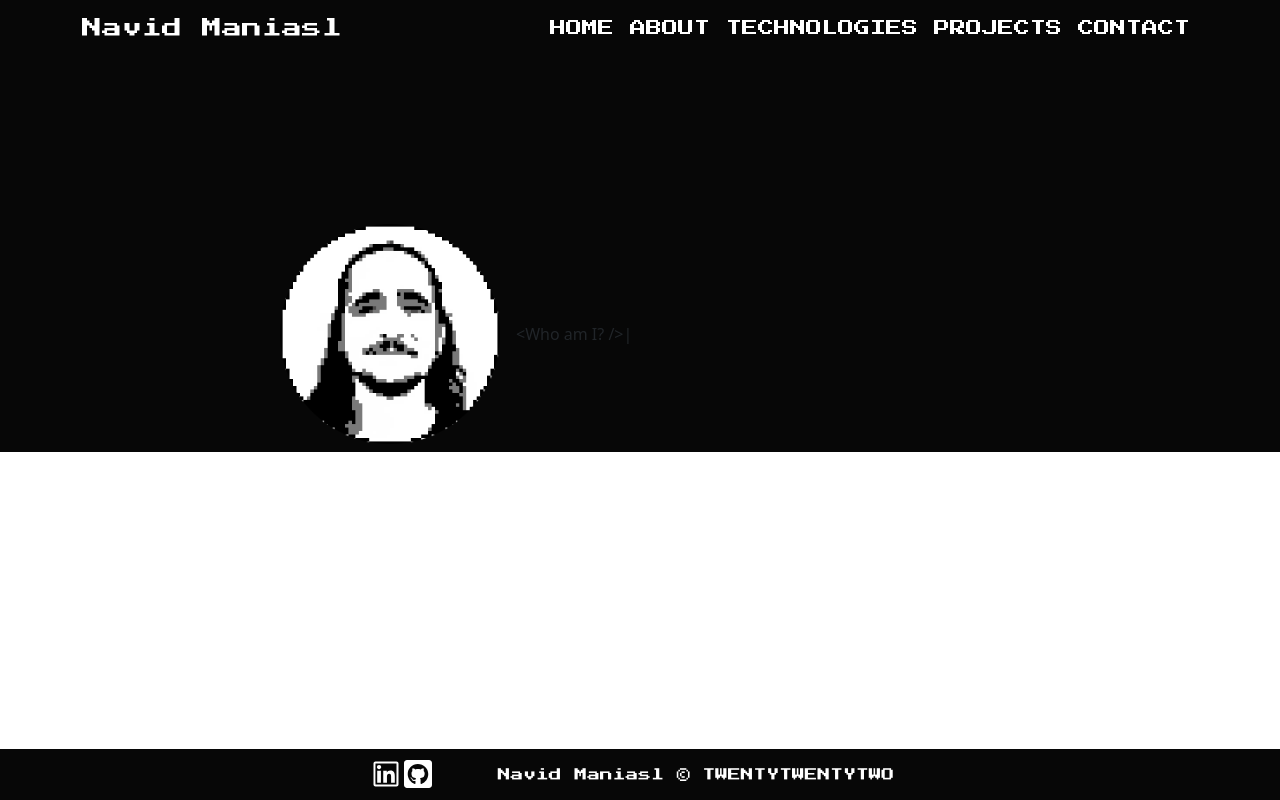
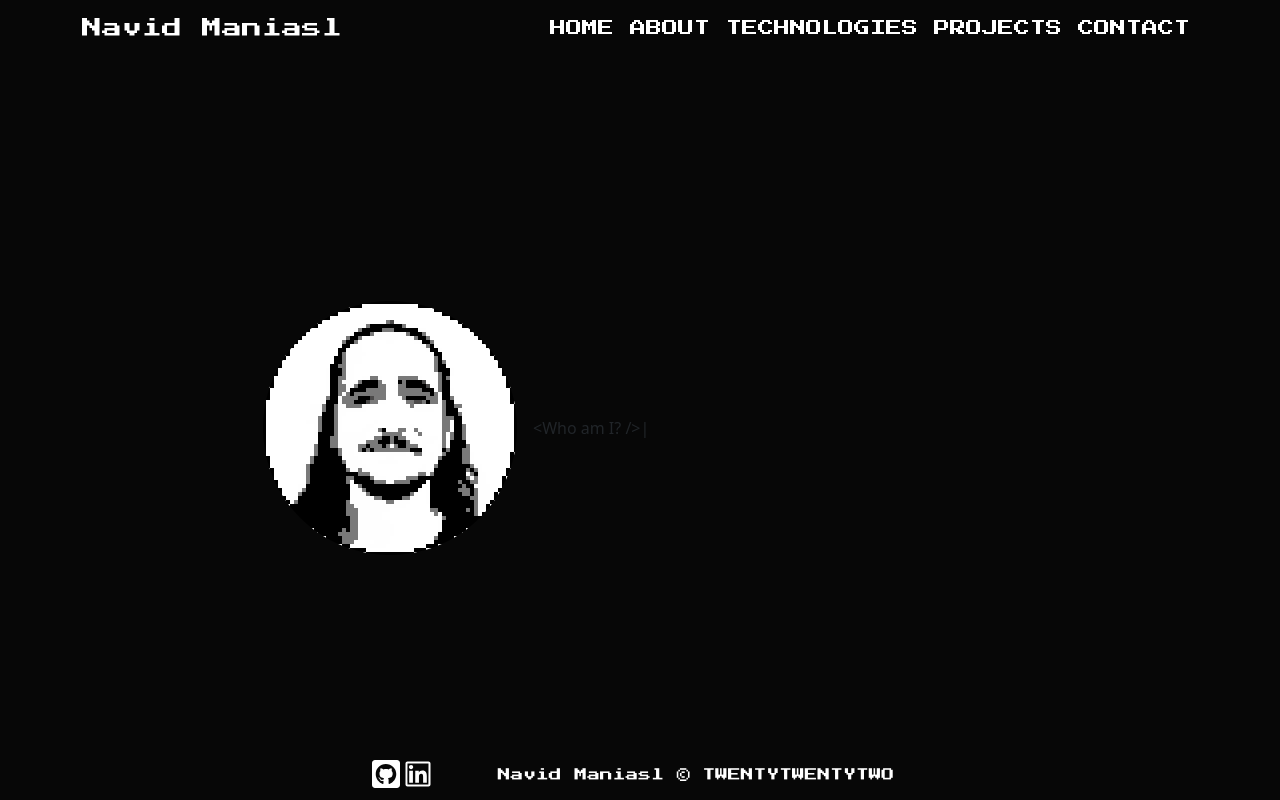
Before and after one commit to NavidManiAsl/my-portfolio, a React (Create React App) app: page /home in a window 1280 px wide. Built offline with nearby package versions, Linux system fonts and the light colour scheme.

Commit message:
fix homepage

```diff
--- a/src/Pages/About.js
+++ b/src/Pages/About.js
@@ -6,7 +6,7 @@ function About() {
   return (
     <div>
       <Navigation />
-      <p>about</p>
+      <p className='about-text'>Lorem ipsum dolor sit amet consectetur, adipisicing elit. Autem nesciunt voluptatem ducimus, amet accusantium eligendi ipsam quia! Ducimus eaque voluptatum tempore doloremque expedita optio ea sequi dolorem, suscipit architecto ad.</p>
       <Footer />
     </div>
   )
--- a/src/components/Footer.js
+++ b/src/components/Footer.js
@@ -9,8 +9,8 @@ function Footer() {
     <div className='footer'>
       <div className="footer__links">
         <IconContext.Provider value={{size:'2rem',style: { verticalAlign: 'bottom' }}}>
-        <a href='https://www.linkedin.com/in/navid-maniasl-89625b1aa' className='footer__link'> <AiOutlineLinkedin  /></a>
           <a href='https://github.com/NavidManiAsl' className='footer__link'><FaGithubSquare  /></a>
+        <a href='https://www.linkedin.com/in/navid-maniasl-89625b1aa' className='footer__link'><AiOutlineLinkedin  /></a>
         </IconContext.Provider>
       </div>
       <p className='footer__text'>
--- a/src/styles/header.css
+++ /dev/null
@@ -1,22 +0,0 @@
-.header{
-    display: flex;
-    justify-content: left;
-    align-items: center;
-    background-color: var(--nav-color);
-    size: auto;
-}
-
-.header__image{
-    max-width: 80px;
-    max-height: 80px;
-    filter: grayscale(90%);
-    margin:0.5rem 1rem;
-}
-.header__image:hover{
-    filter: grayscale(0%);
-    transition: 3000ms;
-}
-.index-module_type__1pV_J{
-    font-family: 'Press Start 2P', cursive;
-    color: var(--font-color)
-}
--- a/src/styles/home.css
+++ b/src/styles/home.css
@@ -7,28 +7,30 @@
 }
 
 .header__image{
-    max-width: 220px;
-    max-height: 220px;
+    max-width: 280px;
+    max-height: 280px;
     filter: grayscale(90%);
     margin:0.5rem 1rem;
 
 }
-.header__image:hover{
-    filter: grayscale(0%);
-    transition: 3000ms;
-}
+
+
 .index-module_type__1pV_J{
     font-family: 'Press Start 2P', cursive;
     color: var(--font-color)
 }
 .home-main{
     background-color: var(--nav-color);
-    size:10000vmax;
+    height: 100vh;
     display: flex;
     flex-direction:column;
+
 }
 .home__content{
     display: flex;
     align-items: center;
     justify-content: center;
+    flex-grow: 1;
+
+
 }
--- a/src/styles/navigation.css
+++ b/src/styles/navigation.css
@@ -1,6 +1,6 @@
 #navbar{
     background-color: var(--nav-color);
-    margin-bottom: 10rem;
+    /* margin-bottom: 10rem; */
 }
 
 a.nav-link{
@@ -11,4 +11,5 @@ a.nav-link{
 a.navbar-brand{
     font-family: 'Press Start 2P', cursive;
     color: var(--font-color);
+    flex-grow: 2;
 }
```
Also changed, not shown: src/styles/about.css (added).
